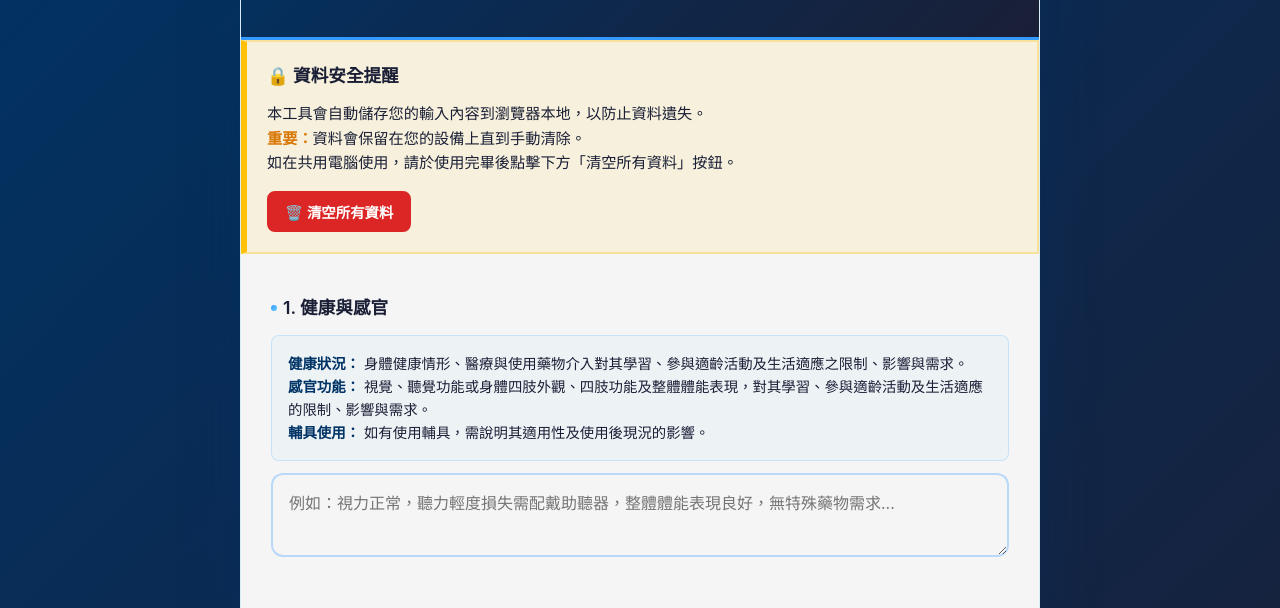
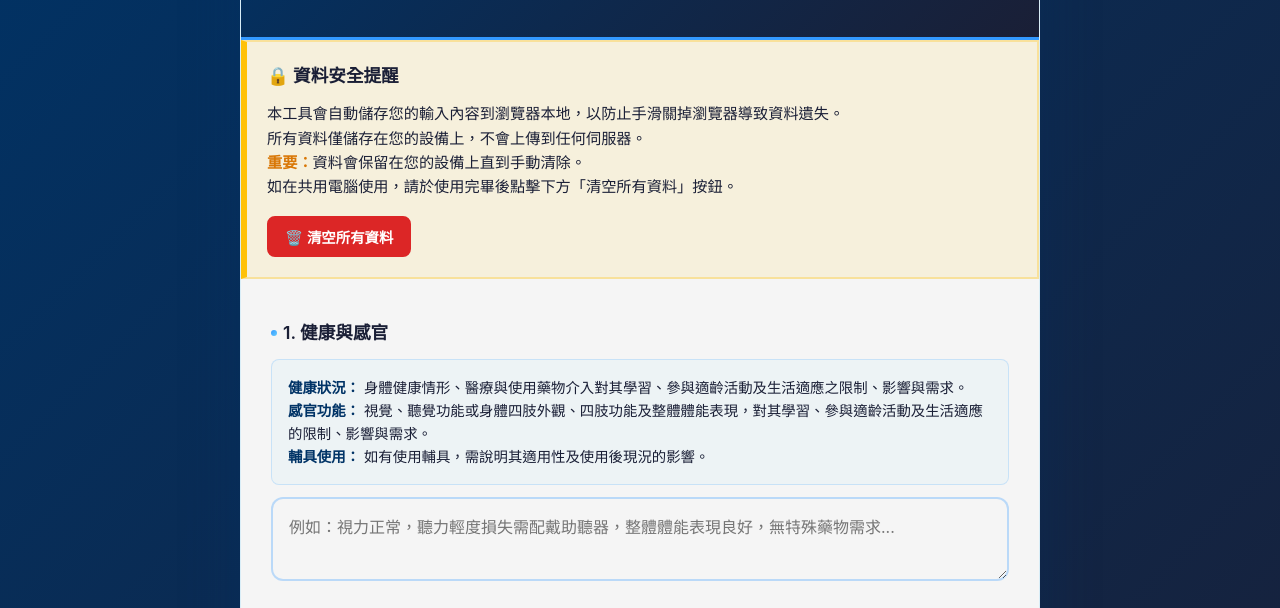
Before and after one commit to orcapen/IEP-form-tool, a plain HTML site: page index.html in a window 1280 px wide. Shown: the part 192-800 px from the top of the page. Drawn offline with Linux system fonts and the light colour scheme.

Commit message:
更新警語

```diff
--- a/index.html
+++ b/index.html
@@ -21,7 +21,8 @@
       <div class="notice-content">
         <h3>🔒 資料安全提醒</h3>
         <p>
-          本工具會自動儲存您的輸入內容到瀏覽器本地，以防止資料遺失。<br>
+          本工具會自動儲存您的輸入內容到瀏覽器本地，以防止手滑關掉瀏覽器導致資料遺失。<br>
+          所有資料僅儲存在您的設備上，不會上傳到任何伺服器。<br>
           <strong>重要：</strong>資料會保留在您的設備上直到手動清除。<br>
           如在共用電腦使用，請於使用完畢後點擊下方「清空所有資料」按鈕。
         </p>
```
